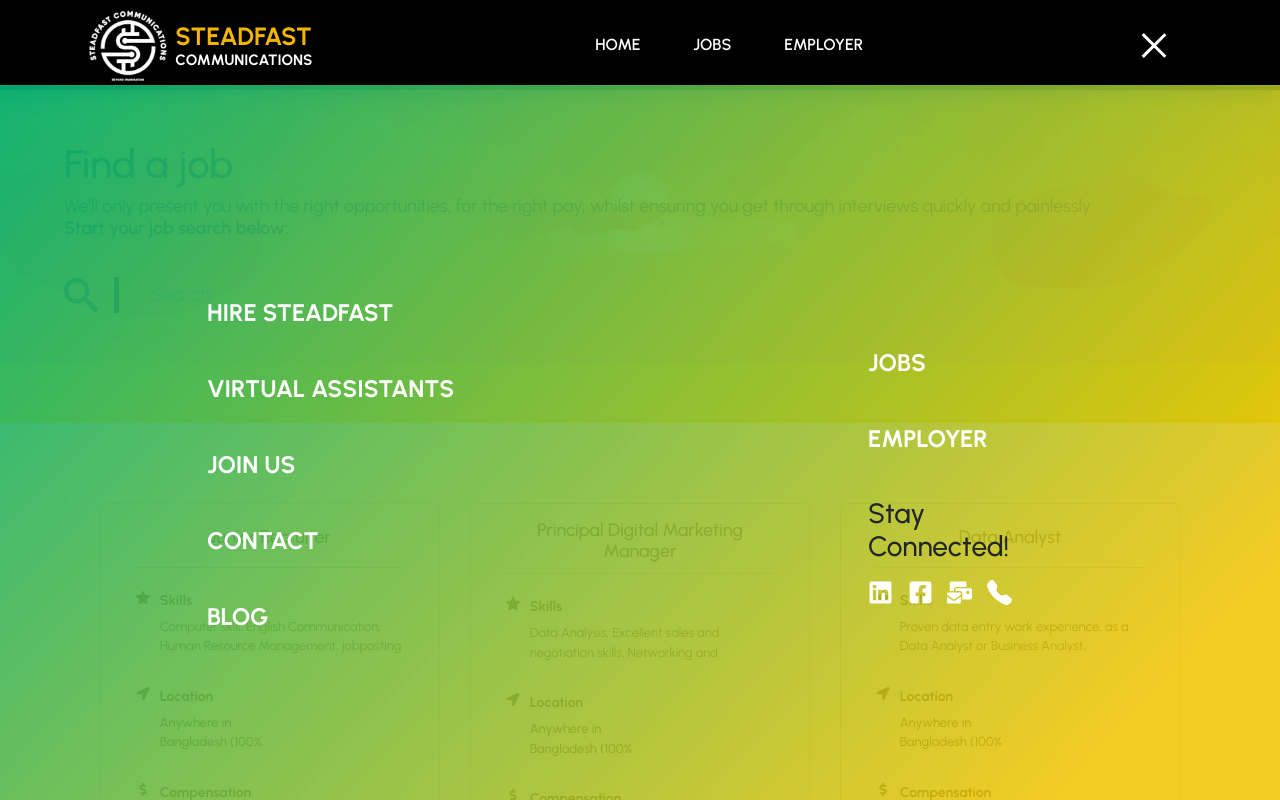
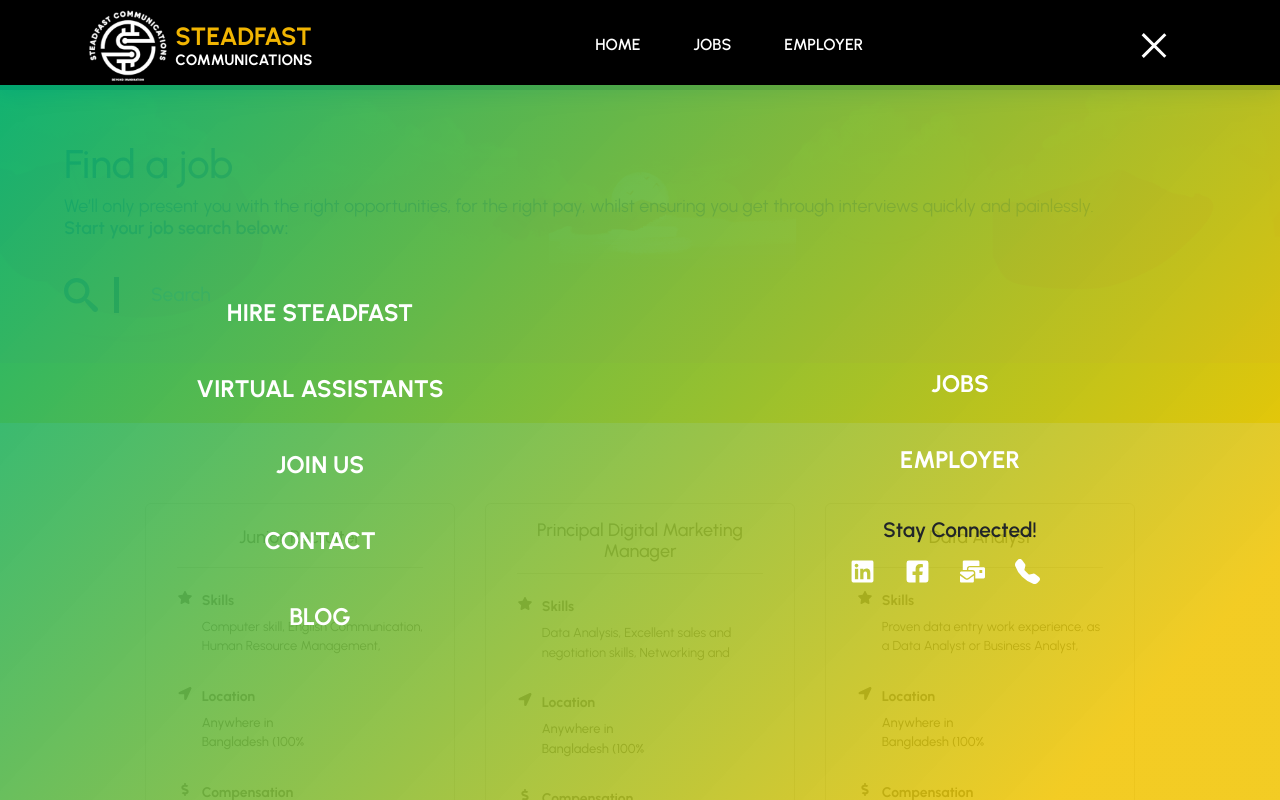
Before and after one commit to sm-mostafajamal/steadfast-frontend, a React (Create React App) app: page /jobs in a window 1280 px wide. Both pictures are taken after a click on the button 1154 px from the left and 45 px from the top of the page. Shown: the top 800 px of the page. Built offline with nearby package versions, Linux system fonts and the light colour scheme.

Commit message:
responsive

```diff
--- a/src/components/card/card.css
+++ b/src/components/card/card.css
@@ -1,6 +1,6 @@
 .cardContainer {
   height: 450px;
-  width: 340px;
+  width: 310px;
   /* background-color: black; */
   /* color: white; */
   border: 0.5px solid #cfcfcf;
--- a/src/components/footer/footer.css
+++ b/src/components/footer/footer.css
@@ -62,10 +62,10 @@
   padding-left: 20px;
 }
 
-.follow {
-  width: 70%;
-  /* margin: auto; */
-  /* padding: 30px 0; */
+.follow h3 {
+  font-size: 1.3rem;
+  font-weight: 600;
+  text-align: center;
 }
 .follow > ul > li {
   list-style: none;
@@ -74,6 +74,7 @@
 }
 .follow > ul > li > a {
   color: white;
+  padding-right: 30px;
 }
 .follow ul li a:hover {
   transition: 0.5s ease;
@@ -82,8 +83,10 @@
 }
 .follow > ul {
   display: flex;
-  justify-content: space-between;
+  justify-content: center;
+  align-items: center;
 }
+
 .copyright {
   width: 35%;
   margin: auto;
--- a/src/components/menu/Menu.jsx
+++ b/src/components/menu/Menu.jsx
@@ -13,24 +13,42 @@ const Container = styled.div`
   );
   position: absolute;
   margin-top: 40px;
+  @media (min-width: 375px) and (max-width: 424px) {
+    .menu-wrapper {
+      flex-direction: column;
+    }
+    .links {
+      font-size: 1rem !important;
+      margin-bottom: 1rem !important;
+    }
+  }
+  @media (min-width: 320px) and (max-width: 374px) {
+    .menu-wrapper {
+      flex-direction: column;
+    }
+    .links {
+      font-size: 1rem !important;
+      margin-bottom: 1rem !important;
+    }
+  }
 `;
 const Wrapper = styled.div`
   display: flex;
-  /* flex-direction: column; */
-  justify-content: space-around;
+  justify-content: center;
   align-items: center;
-  /* position: absolute; */
-  /* display: block; */
-  /* height: 100vh; */
-  /* text-align: center; */
   height: 100vh;
+  flex-wrap: wrap;
 `;
 
 const Links = styled.div`
   display: flex;
   justify-content: center;
+  align-items: center;
+
   flex-direction: column;
   text-transform: uppercase;
+  flex: 1;
+
   .links {
     margin-bottom: 40px;
     text-decoration: none;
@@ -45,11 +63,18 @@ const Links = styled.div`
     border-bottom: 5px solid #f1b502;
   }
 `;
-const SocialLinks = styled.div``;
+const SocialLinks = styled.div`
+  display: flex;
+  justify-content: center;
+  align-items: center;
+
+  flex-direction: column;
+  flex: 1;
+`;
 const Menu = () => {
   return (
     <Container>
-      <Wrapper>
+      <Wrapper className="menu-wrapper">
         <Links>
           <Link to="/hire-steadfast" className="links">
             Hire Steadfast
--- a/src/index.css
+++ b/src/index.css
@@ -171,11 +171,16 @@
     height: 0 !important;
   }
   .cover {
-    padding-left: 1.2rem !important;
+    padding-left: 1rem !important;
+  }
+  .cover-heading > h1,
+  h4,
+  .cover-heading span {
+    margin-left: 10px;
   }
   .cover-heading > h1,
   .cover-heading > h4 {
-    font-size: 1.1rem !important;
+    font-size: 1rem !important;
   }
   .serv,
   .lastLine {
@@ -225,10 +230,24 @@
   .job-heading {
     flex-direction: column;
   }
+  .joinUs-heading > h1 span {
+    font-size: 2.5rem;
+  }
+  .contact-wrapper {
+    padding: 10px !important;
+  }
+  .form-wrapper {
+    padding: 20px;
+  }
+  .google-map {
+    padding: 10px;
+  }
+  .spDetails > p {
+    width: 90%;
+  }
   .footerWrapper {
     flex-direction: column;
   }
-
   .footerWrapper h3 {
     font-size: 20px;
   }
@@ -377,6 +396,21 @@
   .job-heading {
     flex-direction: column;
   }
+  .joinUs-heading > h1 span {
+    font-size: 2rem !important;
+  }
+  .contact-wrapper {
+    padding: 10px !important;
+  }
+  .form-wrapper {
+    padding: 20px;
+  }
+  .google-map {
+    padding: 10px;
+  }
+  .spDetails > p {
+    width: 90%;
+  }
   .footerWrapper {
     flex-direction: column;
   }
--- a/src/pages/Job/Job.js
+++ b/src/pages/Job/Job.js
@@ -78,6 +78,7 @@ const Job = ({ data }) => {
                 accept=".pdf, .doc, .docx, application/msword"
                 name="resume"
                 id="resume"
+                required
               />
             </div>
             <div className="applyBtn">
--- a/src/pages/Job/job.css
+++ b/src/pages/Job/job.css
@@ -1,5 +1,5 @@
 .job-container {
-  padding: 50px;
+  padding: 40px;
 }
 .job-container h1 {
   padding-top: 30px;
@@ -36,16 +36,17 @@
 }
 .resume {
   display: flex;
-  width: 50%;
-  justify-content: space-between;
-  margin-bottom: 5%;
+  flex-direction: column;
+  gap: 15px;
+  padding-bottom: 50px;
 }
 .resume label {
-  font-size: 1.5vmax;
-  font-weight: 500;
+  font-size: 1.1rem;
+  font-weight: 700;
 }
 input[type="file"] {
-  font-size: 1.3vmax;
+  /* padding: 0 30px; */
+  /* font-size: 1.3vmax; */
 }
 input::file-selector-button {
   border: none;
--- a/src/pages/assistant/Assistant.jsx
+++ b/src/pages/assistant/Assistant.jsx
@@ -109,7 +109,7 @@ const Container = styled.div`
       width: 320px;
     }
     .assistTitle {
-      font-size: 1rem !important;
+      font-size: 14px !important;
     }
   }
 `;
--- a/src/pages/blog/Blog.jsx
+++ b/src/pages/blog/Blog.jsx
@@ -9,13 +9,25 @@ const Container = styled.div`
       font-size: 2.5rem;
     }
   }
+  @media (min-width: 375px) and (max-width: 424px) {
+    .blog-heading {
+      font-size: 2rem;
+    }
+  }
+  @media (min-width: 320px) and (max-width: 374px) {
+    .blog-heading {
+      font-size: 1.8rem;
+    }
+    .blogger {
+      width: 310px;
+    }
+  }
 `;
 const Wrapper = styled.div``;
 const Cover = styled.div`
   background-image: url(${({ background }) => background});
   width: 100vw;
   min-height: 60vh;
-  /* background-attachment: fixed; */
   background-position: center;
   background-repeat: no-repeat;
   background-size: cover;
@@ -24,7 +36,6 @@ const Cover = styled.div`
   align-items: center;
 `;
 const Heading = styled.h1`
-  /* color: #c1402a; */
   color: #e7582c;
   font-size: 4rem;
   font-weight: 700;
@@ -33,7 +44,6 @@ const Heading = styled.h1`
 const Bloggers = styled.div`
   padding: 50px 0;
   display: flex;
-  /* align-items: center; */
   justify-content: center;
   flex-wrap: wrap;
   gap: 30px;
@@ -42,9 +52,7 @@ const Blogger = styled.div`
   width: 370px;
   border-radius: 10px;
   overflow: hidden;
-  /* height: 500px; */
   min-height: fit-content;
-
   border: 1px solid #ccd4d8;
   box-shadow: 0px 2px 9px 0px rgba(0, 0, 0, 0.35);
   -webkit-box-shadow: 0px 2px 9px 0px rgba(0, 0, 0, 0.35);
@@ -62,14 +70,13 @@ const PictureContainer = styled.div`
 `;
 const Picture = styled.img`
   width: 100%;
-  /* max-width: 100%; */
-  /* max-height: 100%; */
 `;
 
 const Title = styled.h3`
   color: #2d3133;
   text-align: center;
   padding-bottom: 10px;
+  font-weight: 600;
 `;
 const Article = styled.p`
   font-weight: 500;
@@ -84,7 +91,7 @@ const Blog = () => {
         </Cover>
         <Bloggers>
           {employers.map((employer) => (
-            <Blogger key={employer.id}>
+            <Blogger key={employer.id} className="blogger">
               <PictureContainer>
                 <Picture
                   src={`./steadfast_images/employers/${employer.picture}`}
--- a/src/pages/jobs/Jobs.js
+++ b/src/pages/jobs/Jobs.js
@@ -2,7 +2,6 @@ import "./jobs.css";
 import Find from "../../components/find/Find";
 import Footer from "../../components/footer/Footer";
 import Card from "../../components/card/Card";
-import Image from "../../components/image/Image";
 
 import { FaAngleDoubleRight } from "react-icons/fa";
 const Jobs = ({ data }) => {
@@ -62,7 +61,6 @@ const Jobs = ({ data }) => {
             covering both client side and agency.
           </p>
         </div>
-        <Image imgName="specialism.jpg" className="spImg" />
       </div>
       <Footer />
     </div>
--- a/src/pages/jobs/jobs.css
+++ b/src/pages/jobs/jobs.css
@@ -73,14 +73,14 @@
   /* grid-template-columns: repeat(auto-fit, minmax(280px, 1fr)); */
 }
 .moreBtn {
-  width: 100%;
-  width: 15%;
+  width: 150px;
   /* height: 70px; */
-  margin: 5% auto;
+  margin: 50px auto;
 }
 .moreBtn > button {
   cursor: pointer;
-  width: 100%;
+  width: 150px;
+
   height: 50px;
   border: none;
   margin: auto;
@@ -99,37 +99,30 @@
 }
 .specialism {
   margin-top: 50px;
-  position: relative;
+  background-image: url("../../assets/specialism.jpg");
+  width: 100%;
+  min-height: 400px;
+  background-position: center;
+  background-repeat: no-repeat;
+  background-size: cover;
+  display: flex;
+  justify-content: center;
+  align-items: center;
 }
 
 .spDetails {
   background-color: rgba(0, 0, 0, 0.603);
-  z-index: 1;
-  position: absolute;
   color: white;
-  width: 100%;
   text-align: center;
-  top: 10rem;
   padding: 1rem 0;
 }
 .spDetails > h1 {
   color: #01a06d;
-  width: 50%;
-  margin: auto;
-  /* line-height: 5vh; */
-  font-size: x-large;
 }
 .spDetails > p {
-  /* line-height: 3vh; */
   width: 60%;
   margin: auto;
   font-weight: 500;
   font-size: medium;
   padding-bottom: 10px;
 }
-
-.spImg {
-  width: 100%;
-  height: 60vh;
-  filter: brightness(50%);
-}
```
Also changed, not shown: src/assets/specialism.jpg (renamed from public/steadfast_images/specialism.jpg).
